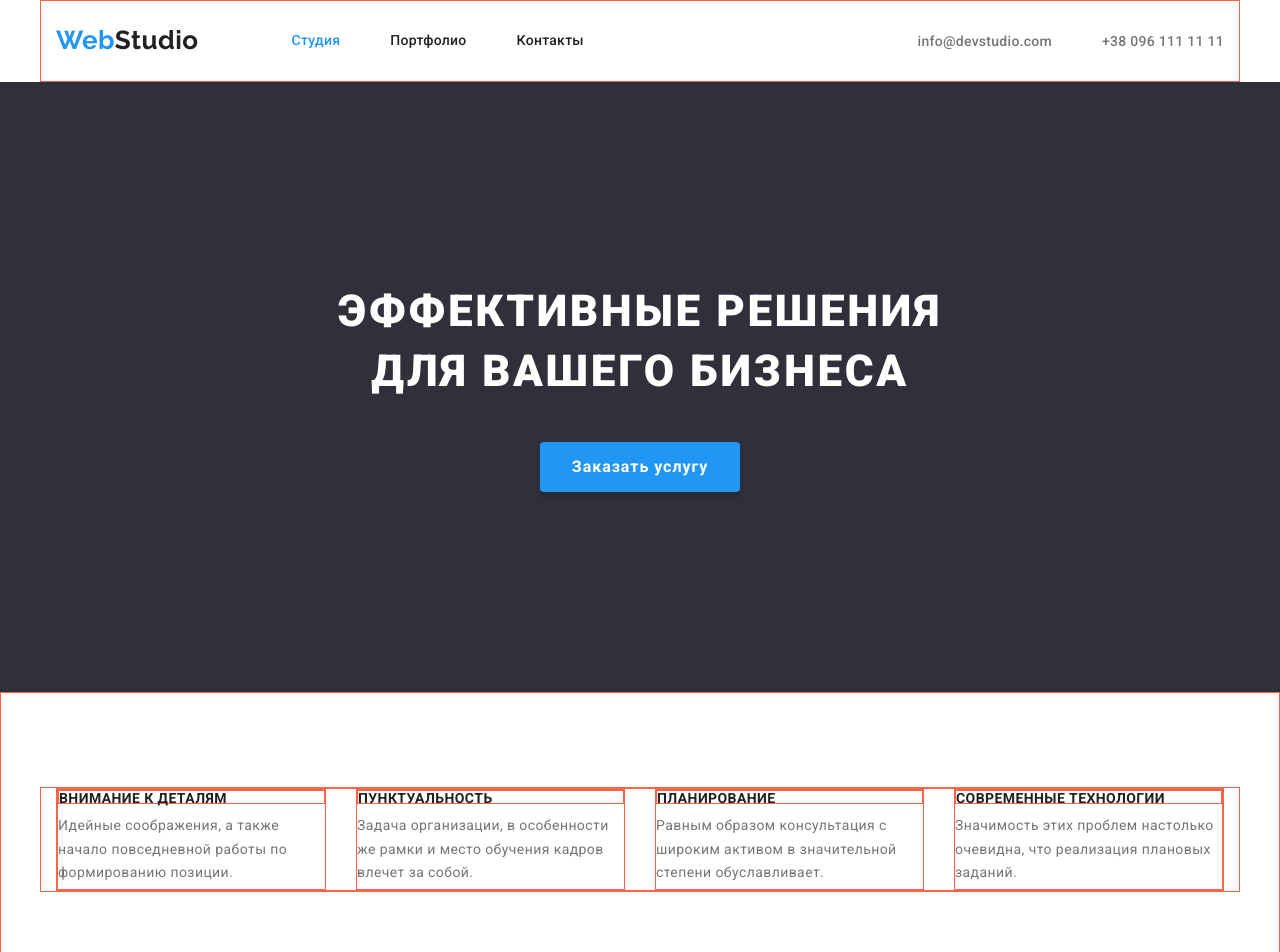
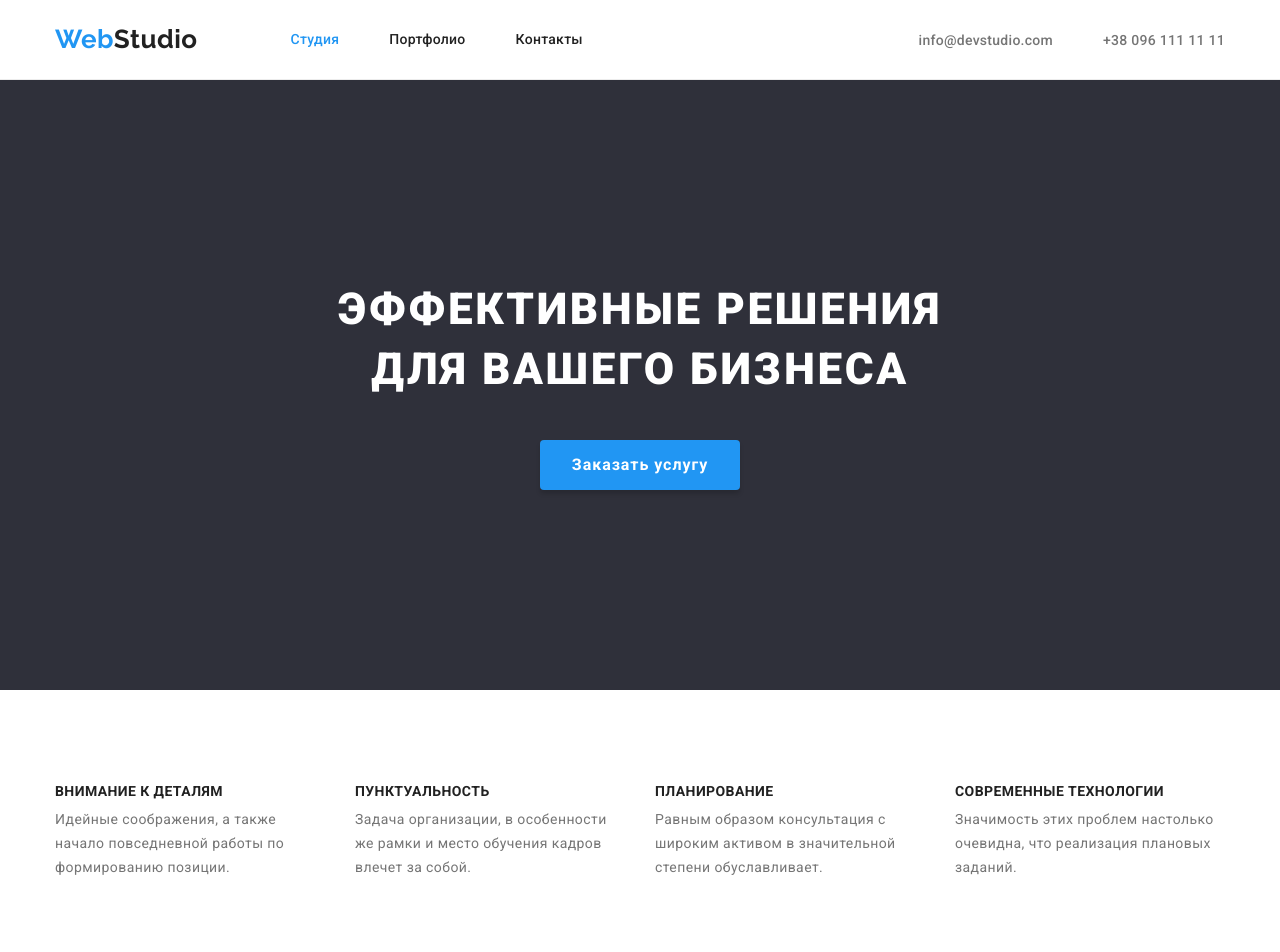
Before and after one commit to IvanTol/goit-markup-hw-03, a plain HTML site: page index.html in a window 1280 px wide. Shown: the top 952 px of the page. Drawn offline with nearby package versions, Linux system fonts and the light colour scheme.

Commit message:
исправления

```diff
--- a/css/styles.css
+++ b/css/styles.css
@@ -59,12 +59,16 @@ ul {
   margin-right: auto;
 
   width: 1200px;
-  border: 1px solid tomato;
 }
 
 .link {
   text-decoration: none;
   color: var(--primary-text-color);
+}
+
+header {
+  height: 80px;
+border-bottom: 1px solid #ECECEC;
 }
 
 
@@ -220,20 +224,20 @@ ul {
 
   padding-top: 94px;
   padding-bottom: 94px;
-  border: 1px solid tomato;
+
 
 }
 
 
 .main-item {
   display: flex;
-  border: 1px solid tomato;
+
 }
 
 .main-item .item {
   width: 270px;
   margin: 0 15px;
-  border: 1px solid tomato;
+
 }
 
 .item:last-child {
@@ -252,8 +256,6 @@ ul {
   line-height: 1.14;
   letter-spacing: 0.03em;
   text-transform: uppercase;
-
-  border: 1px solid tomato;
 
 }
 
```
